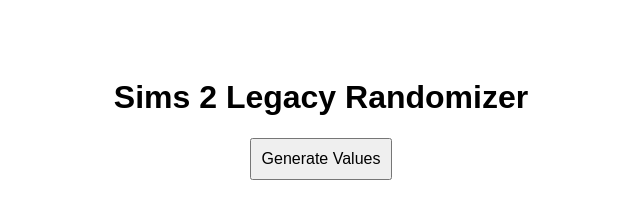
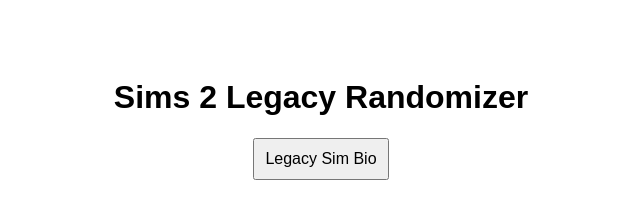
Before and after one commit to truben02/sims2legacyrand, a plain HTML site: page index.html in a window 1280 px wide. Shown: the full height of the page, 319-959 px from the left. Drawn offline with Linux system fonts and the light colour scheme.

Commit message:
Update index.html

```diff
--- a/index.html
+++ b/index.html
@@ -14,7 +14,7 @@
 </head>
 <body>
     <h1>Sims 2 Legacy Randomizer</h1>
-    <button onclick="generateValues()">Generate Values</button>
+    <button onclick="generateValues()">Legacy Sim Bio</button>
     <div id="results"></div>
 
     <script>
```
